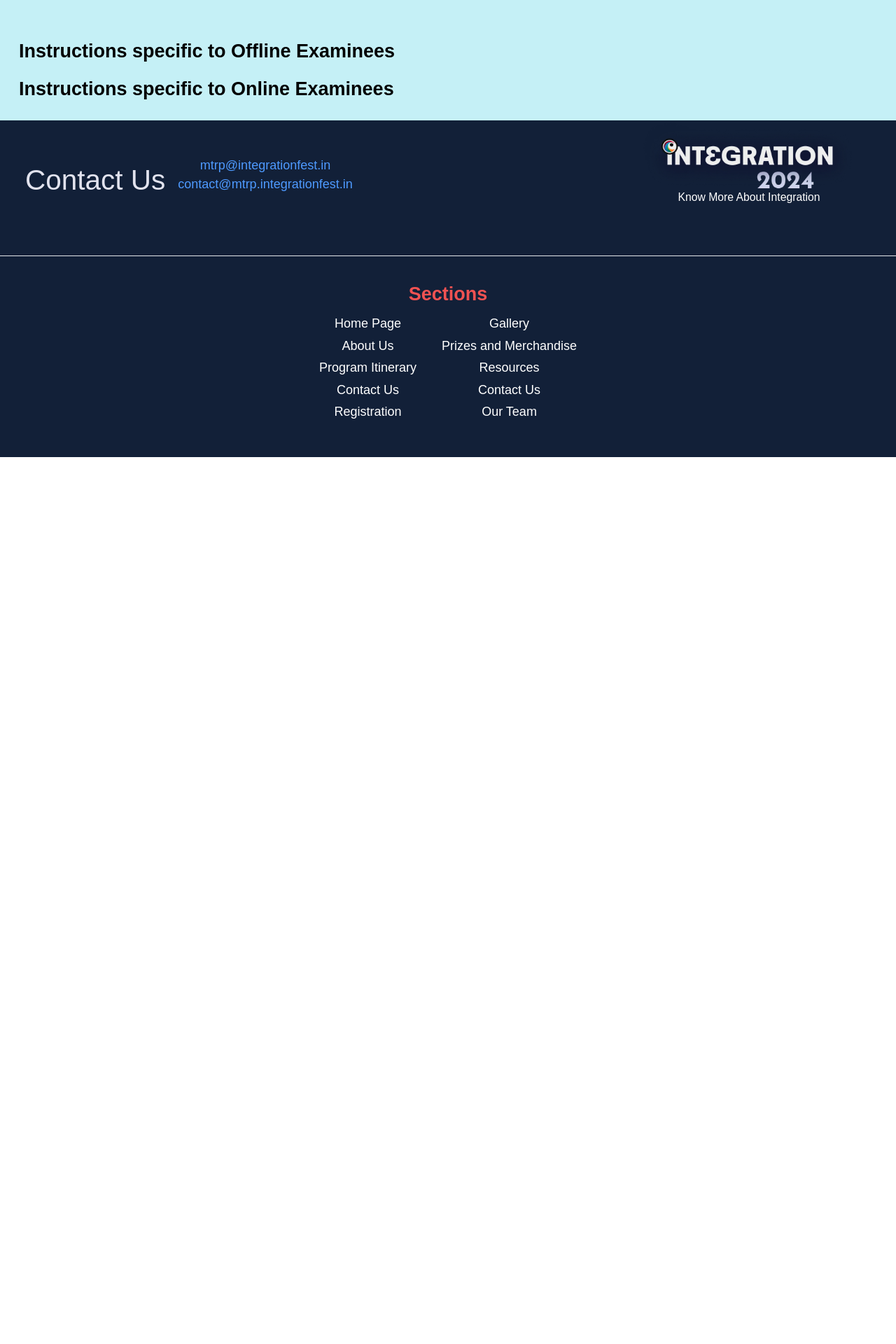
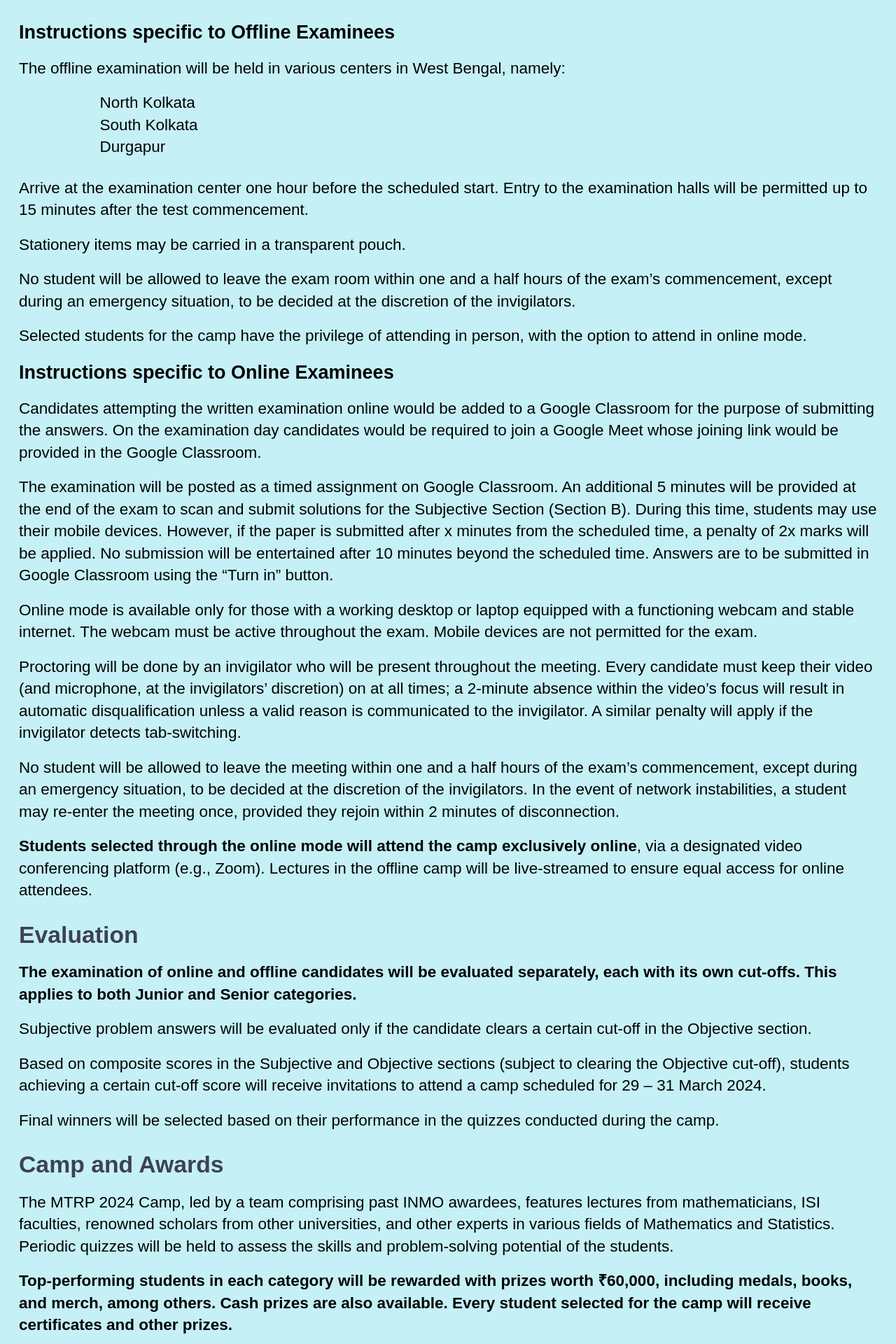
Before and after one commit to Integration-ISIK/mtrp-2024-website, a Next.js app: page /program in a window 1280 px wide. Shown: the part 4720-6640 px from the top of the page at 70% size. Before the commit the page ends 5373 px from the top, so only its background shows below. Built offline with nearby package versions, Linux system fonts and the light colour scheme; a web font is replaced by a local one.

Commit message:
Update page.tsx

```diff
--- a/app/program/page.tsx
+++ b/app/program/page.tsx
@@ -123,7 +123,7 @@ export default function Program(): JSX.Element {
                 <p className='leading-5 p-2 md:text-xl'>
                   Candidates must present the following documents during the examination:
                 </p>
-                <ul className="text-xl pt-2 pb-10 md:text-xl text-black leading-5 mx-[10%]">
+                <ul className="text-xl pt-2 pb-4 md:text-xl text-black leading-5 mx-[10%]">
                   <li>Copy of their <span className="font-bold">Admit Card</span></li>
                   <li>Copy of a <span className="font-bold">valid Identification Proof (e.g., Aadhaar Card) containing their Date of Birth</span></li>
                   <li>Copy of <span className="font-bold">Proof of Payment</span></li>
@@ -131,10 +131,75 @@ export default function Program(): JSX.Element {
                 <p className='leading-5 p-2 md:text-2xl font-bold'>
                   Instructions specific to Offline Examinees
                 </p>
+                <p className='leading-8 p-2 md:text-xl'>
+                  The offline examination will be held in various centers in West Bengal, namely:
+                </p>
+                <ul className="text-xl pt-2 pb-4 md:text-xl text-black leading-5 mx-[10%]">
+                  <li>North Kolkata</li>
+                  <li>South Kolkata</li>
+                  <li>Durgapur</li>
+                </ul>
+                <p className='leading-8 p-2 md:text-xl'>
+                  Arrive at the examination center one hour before the scheduled start. Entry to the examination halls will be permitted up to 15 minutes after the test commencement.
+                </p>
+                <p className='leading-8 p-2 md:text-xl'>
+                  Stationery items may be carried in a transparent pouch.
+                </p>
+                <p className='leading-8 p-2 md:text-xl'>
+                  No student will be allowed to leave the exam room within one and a half hours of the exam’s commencement, except during an emergency situation, to be decided at the discretion of the invigilators.
+                </p>
+                <p className='leading-8 p-2 md:text-xl'>
+                  Selected students for the camp have the privilege of attending in person, with the option to attend in online mode.
+                </p>
                 <p className='leading-5 p-2 md:text-2xl font-bold'>
                   Instructions specific to Online Examinees
                 </p>
-
+                <p className='leading-8 p-2 md:text-xl'>
+                  Candidates attempting the written examination online would be added to a Google Classroom for the purpose of submitting the answers. On the examination day candidates would be required to join a Google Meet whose joining link would be provided in the Google Classroom.
+                </p>
+                <p className='leading-8 p-2 md:text-xl'>
+                  The examination will be posted as a timed assignment on Google Classroom. An additional 5 minutes will be provided at the end of the exam to scan and submit solutions for the Subjective Section (Section B). During this time, students may use their mobile devices. However, if the paper is submitted after x minutes from the scheduled time, a penalty of 2x marks will be applied. No submission will be entertained after 10 minutes beyond the scheduled time. Answers are to be submitted in Google Classroom using the “Turn in” button.
+                </p>
+                <p className='leading-8 p-2 md:text-xl'>
+                  Online mode is available only for those with a working desktop or laptop equipped with a functioning webcam and stable internet. The webcam must be active throughout the exam. Mobile devices are not permitted for the exam.
+                </p>
+                <p className='leading-8 p-2 md:text-xl'>
+                  Proctoring will be done by an invigilator who will be present throughout the meeting. Every candidate must keep their video (and microphone, at the invigilators’ discretion) on at all times; a 2-minute absence within the video’s focus will result in automatic disqualification unless a valid reason is communicated to the invigilator. A similar penalty will apply if the invigilator detects tab-switching.
+                </p>
+                <p className='leading-8 p-2 md:text-xl'>
+                  No student will be allowed to leave the meeting within one and a half hours of the exam’s commencement, except during an emergency situation, to be decided at the discretion of the invigilators. In the event of network instabilities, a student may re-enter the meeting once, provided they rejoin within 2 minutes of disconnection.
+                </p>
+                <p className='leading-8 p-2 md:text-xl'>
+                  <span className="font-bold">Students selected through the online mode will attend the camp exclusively online</span>, via a designated video conferencing platform (e.g., Zoom). Lectures in the offline camp will be live-streamed to ensure equal access for online attendees.
+                </p>
+              </div>
+              <div className="md:p-2">
+                <div className=" whitespace-pre-line font-bold text-2xl md:text-3xl px-2">
+                  <p className='text-[#3E4154] md:pb-2'>Evaluation</p>
+                </div>
+                <p className='leading-5 p-2 md:text-xl'>
+                  <span className="font-bold">The examination of online and offline candidates will be evaluated separately, each with its own cut-offs. This applies to both Junior and Senior categories.</span>
+                </p>
+                <p className='leading-5 p-2 md:text-xl'>
+                  Subjective problem answers will be evaluated only if the candidate clears a certain cut-off in the Objective section.
+                </p>
+                <p className='leading-5 p-2 md:text-xl'>
+                  Based on composite scores in the Subjective and Objective sections (subject to clearing the Objective cut-off), students achieving a certain cut-off score will receive invitations to attend a camp scheduled for 29 – 31 March 2024.
+                </p>
+                <p className='leading-5 p-2 md:text-xl'>
+                  Final winners will be selected based on their performance in the quizzes conducted during the camp.
+                </p>
+              </div>
+              <div className="md:p-2">
+                <div className=" whitespace-pre-line font-bold text-2xl md:text-3xl px-2">
+                  <p className='text-[#3E4154] md:pb-2'>Camp and Awards</p>
+                </div>
+                <p className='leading-5 p-2 md:text-xl'>
+                  The MTRP 2024 Camp, led by a team comprising past INMO awardees, features lectures from mathematicians, ISI faculties, renowned scholars from other universities, and other experts in various fields of Mathematics and Statistics. Periodic quizzes will be held to assess the skills and problem-solving potential of the students.
+                </p>
+                <p className='leading-5 p-2 md:text-xl'>
+                  <span className="font-bold">Top-performing students in each category will be rewarded with prizes worth &#8377;60,000, including medals, books, and merch, among others. Cash prizes are also available. Every student selected for the camp will receive certificates and other prizes.</span>
+                </p>
               </div>
             </div>
           </div>
```
